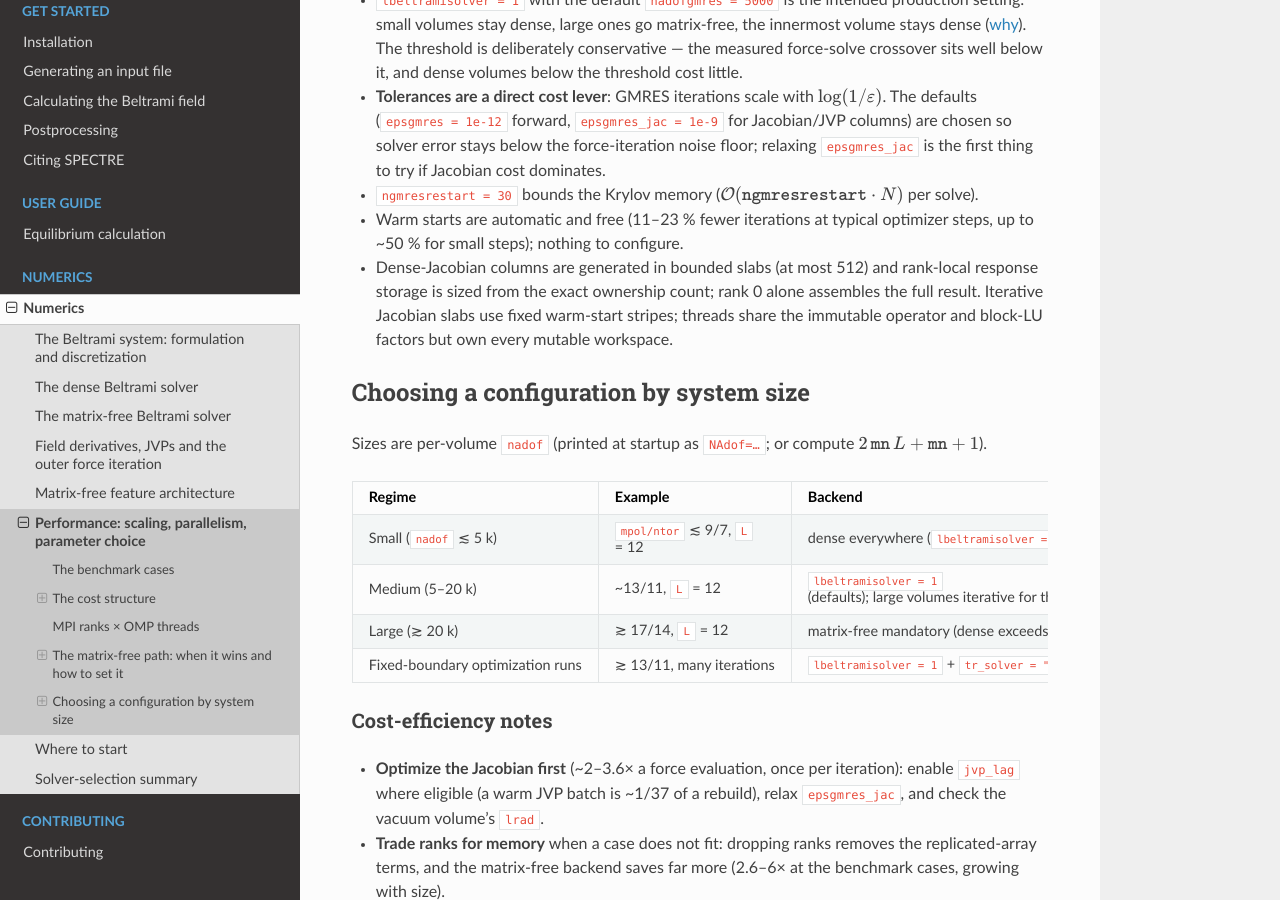
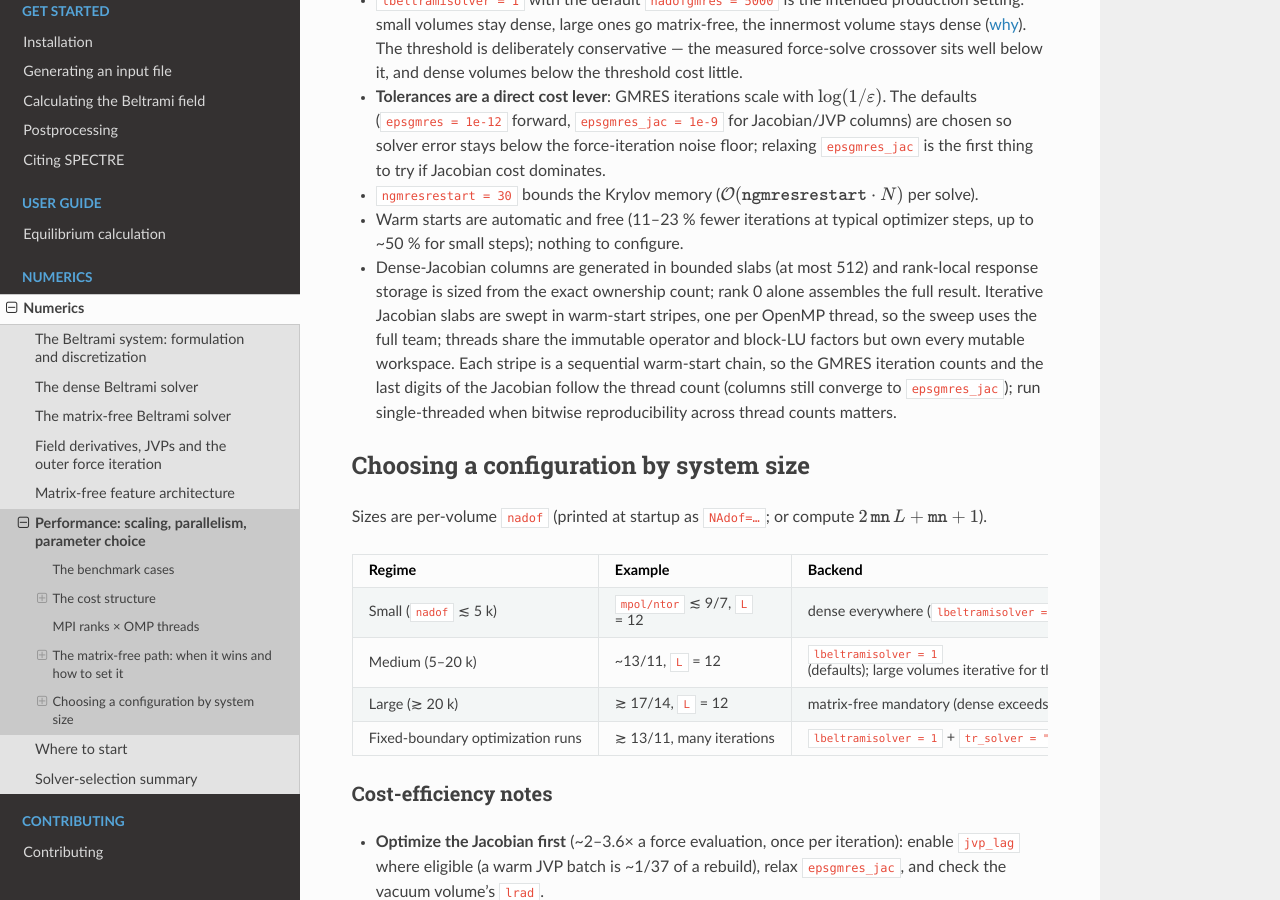
Before and after one commit to ANU-HPC/SPECTRE, a Sphinx documentation site: the page built from docs/source/numerics/performance.rst, in a window 1280 px wide and 900 px high, scrolled down 5544 px. Built offline with Sphinx 7.4.7 and the Read the Docs theme 3.1.0, drawn with Linux system fonts in a browser that asks for light colours; pages that are not in the unit, such as notebooks, are missing from menus.

Commit message:
Sweep Jacobian stripes with one warm-start chain per OMP thread
Replace the fixed four-stripe partition in solve_columns_striped with
min(nthreads, ncolumns) so the warm-started GMRES column sweep uses the
full OpenMP team; the constant left half of an 8-thread machine idle and
cost ~1.6x on the Jacobian build at 1 rank x 8 threads. Fold the
per-stripe bookkeeping into OMP reductions and index the per-stripe
scratch by the stripe id, which now doubles as the workspace/slot index.

The chain partition follows the thread count, and with it the GMRES
iteration counts and the last digits of the Jacobian columns (still
converged to epsgmres_jac). Drop the thread-count-independence test that
asserted the old fixed partition, and document the reproducibility
tradeoff on the performance page: run single-threaded when bitwise
reproducibility across thread counts matters.

Co-Authored-By: Claude Fable 5 <noreply@anthropic.com>
Claude-Session: https://claude.ai/code/session_01YbuSQd1Sv2WntaLPWCTJD8

```diff
--- a/docs/source/numerics/performance.rst
+++ b/docs/source/numerics/performance.rst
@@ -309,9 +309,14 @@ Settings for performance
   optimizer steps, up to ~50 % for small steps); nothing to configure.
 - Dense-Jacobian columns are generated in bounded slabs (at most 512) and
   rank-local response storage is sized from the exact ownership count;
-  rank 0 alone assembles the full result. Iterative Jacobian slabs use
-  fixed warm-start stripes; threads share the immutable operator and
-  block-LU factors but own every mutable workspace.
+  rank 0 alone assembles the full result. Iterative Jacobian slabs are
+  swept in warm-start stripes, one per OpenMP thread, so the sweep uses
+  the full team; threads share the immutable operator and block-LU
+  factors but own every mutable workspace. Each stripe is a sequential
+  warm-start chain, so the GMRES iteration counts and the last digits of
+  the Jacobian follow the thread count (columns still converge to
+  ``epsgmres_jac``); run single-threaded when bitwise reproducibility
+  across thread counts matters.
 
 Choosing a configuration by system size
 =======================================
```
Also changed, not shown: docs/source/numerics/field_derivatives.rst (+6 -5 lines), 2 other files.
